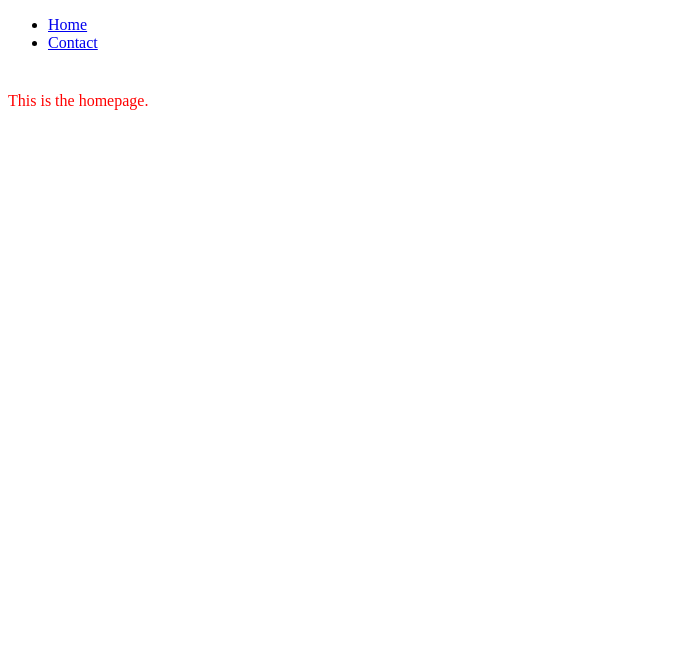
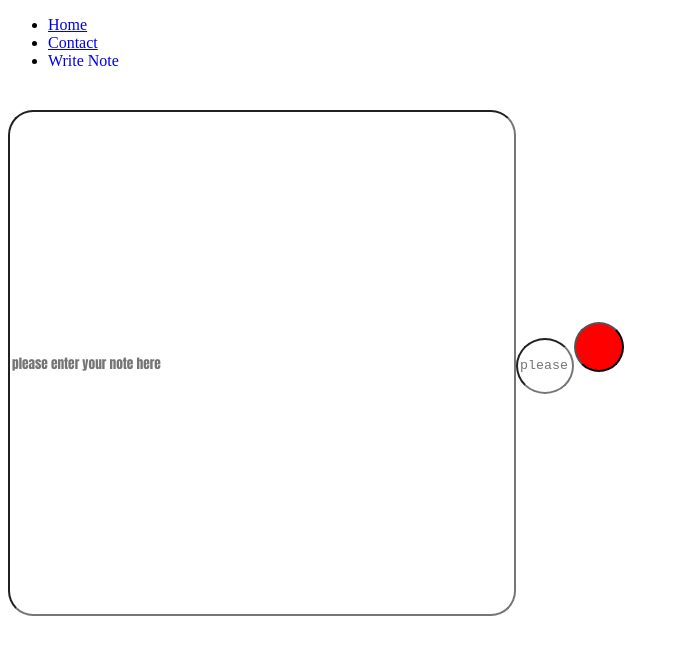
Before and after one commit to dripacademy/note-app, a React (Create React App) app in the folder wwwroot/: page /write in a window 1280 px wide. Shown: the top 654 px of the page, without its empty margins (0-679 px from the left). Built offline with nearby package versions, Linux system fonts and the light colour scheme; no server answers.

Commit message:
chore: move WriteNote thing out and into component

```diff
--- a/wwwroot/src/App.js
+++ b/wwwroot/src/App.js
@@ -8,6 +8,7 @@ import {
 
 import Contact from './components/contact.jsx';
 import Home from './components/home.jsx';
+import NoteForm from './components/noteform.jsx';
 import './App.css';
 
 function App() {
@@ -30,11 +31,21 @@ function App() {
                         Contact
                         </NavLink>
                     </li>
+                    <li>
+                        <NavLink
+                        to="/write"
+                        activeClassName="selected">
+                        Write Note
+                        </NavLink>
+                    </li>
                 </ul>
                 </nav>
                 <Switch>
                     <Route path="/contact">
                         <Contact />
+                    </Route>
+                    <Route path="/write">
+                        <NoteForm />
                     </Route>
                     <Route path="/">
                         <Home />
--- /dev/null
+++ b/wwwroot/src/components/noteform.css
@@ -0,0 +1,27 @@
+h1 {
+    font-family: 'Segoe UI', Tahoma, Geneva, Verdana, sans-serif;
+    color: black;
+}
+
+input#note {
+    font-family: Impact, Haettenschweiler, 'Arial Narrow Bold', sans-serif;
+    color: green;
+    border-radius: 25px;
+    width: 500px;
+    height: 500px;
+}
+
+input#author {
+    font-family: monospace;
+    color: blue;
+    border-radius: 100%;
+    width: 50px;
+    height: 50px;
+}
+
+button {
+    background-color: red;
+    border-radius: 100%;
+    width: 50px;
+    height: 50px;
+}
--- /dev/null
+++ b/wwwroot/src/components/noteform.jsx
@@ -0,0 +1,81 @@
+import React from 'react';
+import './noteform.css';
+
+class InputField extends React.Component {
+    render() {
+        return (
+            <input
+                name={this.props.name}
+                id={this.props.id}
+                type="text"
+                minLength="3"
+                maxLength={this.props.maxlength}
+                placeholder={this.props.placeholder}
+            ></input>
+        );
+    }
+}
+
+class NoteForm extends React.Component {
+    /*
+    constructor(props) {
+        super(props);
+        this.content = "";
+        this.author = "";
+    }
+    */
+
+    postData(content, author) {
+        const XHR = new XMLHttpRequest();
+        let urlEncodedData = "",
+            urlEncodedDataPairs = [];
+
+        urlEncodedDataPairs.push(encodeURIComponent("author") + '=' + encodeURIComponent(author));
+        urlEncodedDataPairs.push(encodeURIComponent("content") + '=' + encodeURIComponent(content));
+
+        // Combine the pairs into a single string and replace all %-encoded spaces to
+        // the '+' character; matches the behaviour of browser form submissions.
+        urlEncodedData = urlEncodedDataPairs.join( '&' ).replace( /%20/g, '+' );
+
+        // Define what happens on successful data submission
+        XHR.addEventListener('load', function(event) {
+            alert('Yeah! Data sent and response loaded.');
+        });
+
+        // Define what happens in case of error
+        XHR.addEventListener('error', function(event) {
+            alert('Oops! Something went wrong.');
+        });
+
+        // Set up our request
+        XHR.open('POST', window.$server + '/note');
+
+        //XHR.setRequestHeader('Access-Control-Allow-Origin', '*');
+        // Add the required HTTP header for form data POST requests
+        XHR.setRequestHeader('Content-Type', 'application/x-www-form-urlencoded');
+
+        // Finally, send our data.
+        XHR.send(urlEncodedData);
+    }
+
+    onChangeContent(element) {
+        this.content = element.value
+    }
+
+    onChangeAuthor(element) {
+        this.author = element.value
+    }
+
+    render() {
+
+        return (
+        <div class="NoteForm">
+            <InputField maxLength="255" name="note" id="note" onChange={this.onChangeContent(this)} placeholder="please enter your note here"/>
+            <InputField maxLength="32" name="author" id="author" onChange={this.onChangeAuthor(this)} placeholder="please enter thy name"/>
+            <button onClick={this.postData(this.props.content, this.props.author)} value="write note."/>
+        </div>
+        );
+    }
+}
+
+export default NoteForm;
--- a/wwwroot/src/index.js
+++ b/wwwroot/src/index.js
@@ -1,85 +1,12 @@
 import React from 'react';
 import ReactDOM from 'react-dom';
-import './index.css';
 import App from './App.js';
 
 /* GLOBAL VARIABLES */
 // rust backend server
 window.$server = "http://localhost:8080";
 
-class InputField extends React.Component {
-    render() {
-        return (
-            <input
-                name={this.props.name}
-                id={this.props.id}
-                type="text"
-                minLength="3"
-                maxLength={this.props.maxlength}
-                placeholder={this.props.placeholder}
-            ></input>
-        );
-    }
-}
-
-class NoteForm extends React.Component {
-    render() {
-        // endpoint
-        const address = window.$server + "/note";
-
-        return (
-        <form action={address} method="POST">
-            <InputField maxLength="255" name="note" id="note" placeholder="please enter your note here"/>
-            <InputField maxLength="32" name="author" id="author" placeholder="please enter your note here"/>
-            <input type="submit" value="write note."/>
-        </form>
-        );
-    }
-}
-
-class TestButton extends React.Component {
-
-    sendData() {
-        const XHR = new XMLHttpRequest();
-        let urlEncodedData = "",
-            urlEncodedDataPairs = [];
-
-        urlEncodedDataPairs.push(encodeURIComponent("author") + '=' + encodeURIComponent("me"));
-        urlEncodedDataPairs.push(encodeURIComponent("content") + '=' + encodeURIComponent("whatever you wish the content to be"));
-
-        // Combine the pairs into a single string and replace all %-encoded spaces to
-        // the '+' character; matches the behaviour of browser form submissions.
-        urlEncodedData = urlEncodedDataPairs.join( '&' ).replace( /%20/g, '+' );
-
-        // Define what happens on successful data submission
-        XHR.addEventListener('load', function(event) {
-            alert('Yeah! Data sent and response loaded.');
-        });
-
-        // Define what happens in case of error
-        XHR.addEventListener('error', function(event) {
-            alert('Oops! Something went wrong.');
-        });
-
-        // Set up our request
-        XHR.open('POST', window.$server + '/note');
-
-        // Add the required HTTP header for form data POST requests
-        XHR.setRequestHeader('Content-Type', 'application/x-www-form-urlencoded');
-
-        // Finally, send our data.
-        XHR.send(urlEncodedData);
-    }
-
-    render() {
-        return (
-            <button onClick={this.sendData}>click me</button>
-        );
-    }
-}
-
 ReactDOM.render(
-    /*<TestButton/>,*/
     <App/>,
   document.getElementById('root')
 );
```
Also changed, not shown: wwwroot/src/components/write.css (renamed from wwwroot/src/index.css).
